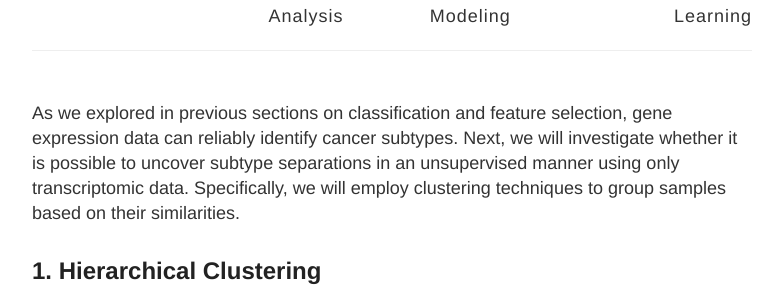
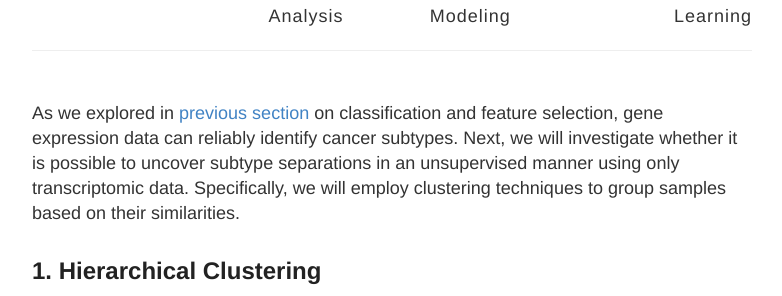
Before and after one commit to vanngocthuyla/vanngocthuyla.github.io, a Jekyll site: the page built from posts/ML/unsupervised.md, in a window 1280 px wide. Shown: the part 188-484 px from the top of the page, without its empty margins (248-1030 px from the left). Built offline with Jekyll 4.4.1, drawn with Linux system fonts in a browser that asks for light colours; our own code applies the rules of GitHub Pages for plain Markdown files.

Commit message:
Update unsupervised.md

```diff
--- a/posts/ML/unsupervised.md
+++ b/posts/ML/unsupervised.md
@@ -1,4 +1,4 @@
-As we explored in previous sections on classification and feature selection, gene expression data can reliably identify cancer subtypes. Next, we will investigate whether it is possible to uncover subtype separations in an unsupervised manner using only transcriptomic data. Specifically, we will employ clustering techniques to group samples based on their similarities.
+As we explored in [previous section](https://vanngocthuyla.github.io/posts/ML/supervised/) on classification and feature selection, gene expression data can reliably identify cancer subtypes. Next, we will investigate whether it is possible to uncover subtype separations in an unsupervised manner using only transcriptomic data. Specifically, we will employ clustering techniques to group samples based on their similarities.
 
 ## 1. Hierarchical Clustering
 
```
